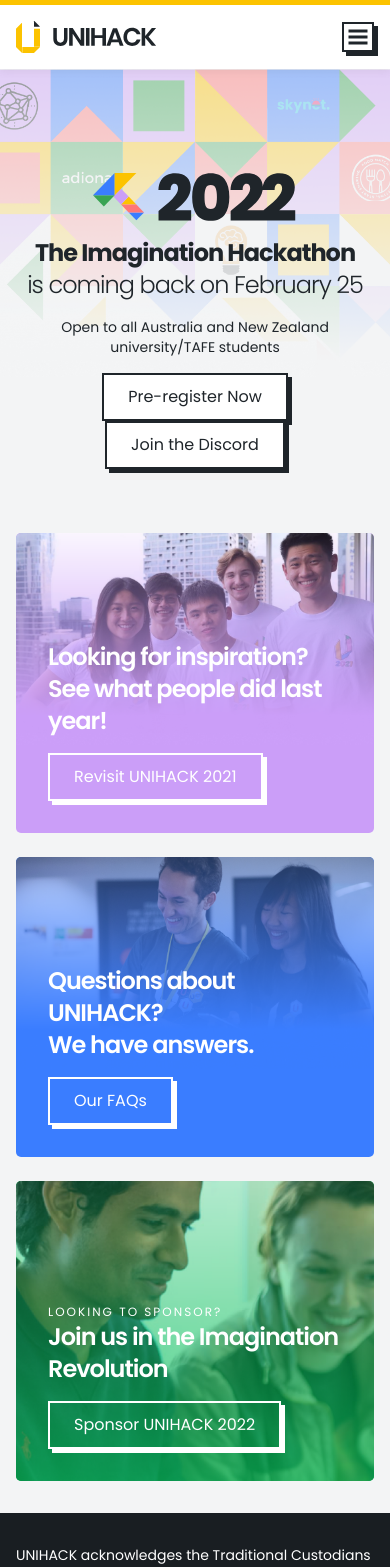
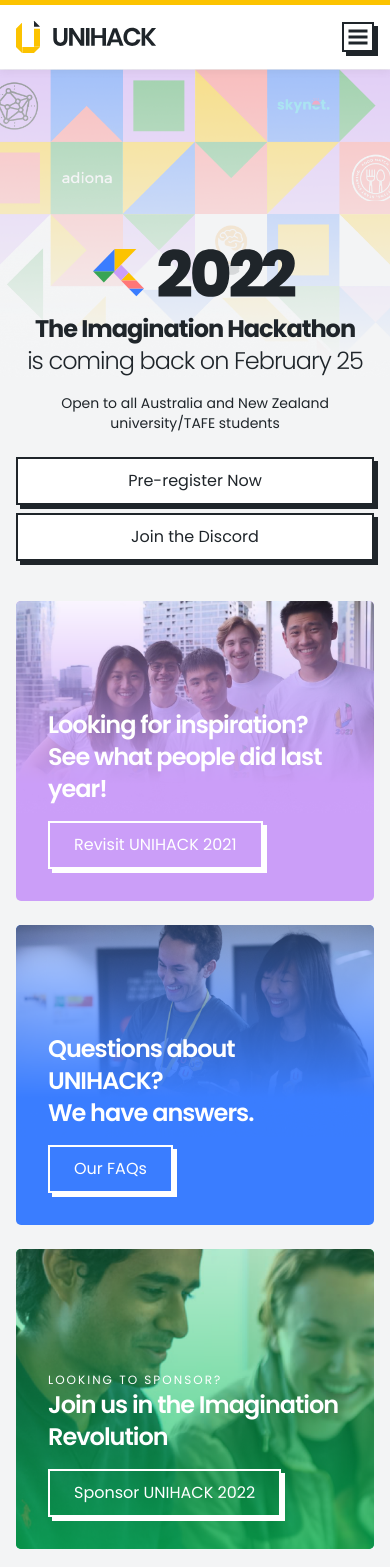
Before and after one commit to unihackhq/unihack.net, a Next.js app: page / in a window 390 px wide. Shown: the top 1567 px of the page. Built offline with nearby package versions, Linux system fonts and the light colour scheme.

Commit message:
Fix some minor style bugs on mobile

```diff
--- a/components/icon-label/icon-label.module.scss
+++ b/components/icon-label/icon-label.module.scss
@@ -3,6 +3,9 @@
 @import '../../styles/typography/typography.scss';
 
 .icon-section {
+  display: flex;
+  align-items: center;
+
   img {
     margin-right: $space-small;
   }
@@ -13,6 +16,8 @@
 }
 
 .icon-section-with-title {
+  display: block;
+
   .icon-title {
     display: flex;
     align-items: center;
--- a/components/menu/menu-item/menu-item.module.scss
+++ b/components/menu/menu-item/menu-item.module.scss
@@ -31,7 +31,7 @@
       display: flex;
       align-items: center;
       padding: $base $base * 2;
-      width: 110px;
+      width: 150px;
       height: 40px;
       background-color: white;
       border: 2px solid $secondary;
--- a/pages/index.module.scss
+++ b/pages/index.module.scss
@@ -29,11 +29,16 @@
 
   .grid {
     @include page-margin;
+    margin-top: $base * 4;
+
+    @include md {
+      margin-top: $base * 8;
+    }
 
     .row {
       display: grid;
       grid-gap: $base * 3;
-      margin-bottom: $base * 3;
+      margin: $base * 3 0;
 
       @include md {
         grid-template-columns: repeat(2, 1fr);
--- a/pages/index.tsx
+++ b/pages/index.tsx
@@ -17,7 +17,7 @@ const Index = () => (
       <title>UNIHACK — Australia's premier student hackathon</title>
     </Head>
     <Page>
-      <Stack size="xxlarge" className={styles.index}>
+      <div className={styles.index}>
         <BrandHero />
         <div className={styles.grid}>
           <div className={styles.row}>
@@ -50,7 +50,7 @@ const Index = () => (
           </div>
           <Sponsor />
         </div>
-      </Stack>
+      </div>
     </Page>
   </div>
 );
--- a/sections/brand-hero/brand-hero.module.scss
+++ b/sections/brand-hero/brand-hero.module.scss
@@ -5,7 +5,7 @@
 .brand-hero {
   display: flex;
   flex-direction: column-reverse;
-  height: 400px;
+  height: 500px;
   color: $secondary;
 
   @include md {
@@ -56,6 +56,12 @@
   }
 
   .actions > a {
-    margin: 0 $base;
+    display: flex;
+    margin: $base 0;
+
+    @include md {
+      margin: 0 $base;
+      display: inline-flex;
+    }
   }
 }
```
